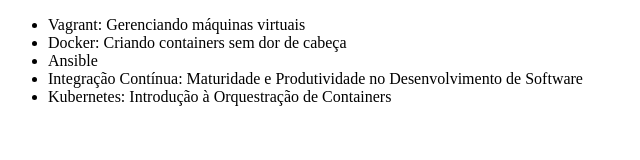
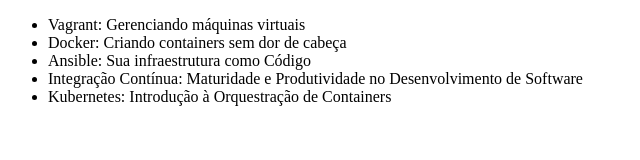
Before and after one commit to jotapesss/alura-git, a plain HTML site: page index.html in a window 1280 px wide. Shown: the whole page, without its empty margins (0-640 px from the left). Drawn offline with Linux system fonts and the light colour scheme.

Commit message:
Alterando o nome do curso de Ansible

```diff
--- a/index.html
+++ b/index.html
@@ -8,7 +8,7 @@
     <ul>
         <li>Vagrant: Gerenciando máquinas virtuais</li>
         <li>Docker: Criando containers sem dor de cabeça</li>
-        <li>Ansible</li>
+        <li>Ansible: Sua infraestrutura como Código</li>
         <li>Integração Contínua: Maturidade e Produtividade no Desenvolvimento de Software</li>
         <li>Kubernetes: Introdução à Orquestração de Containers</li>
     </ul>
```
